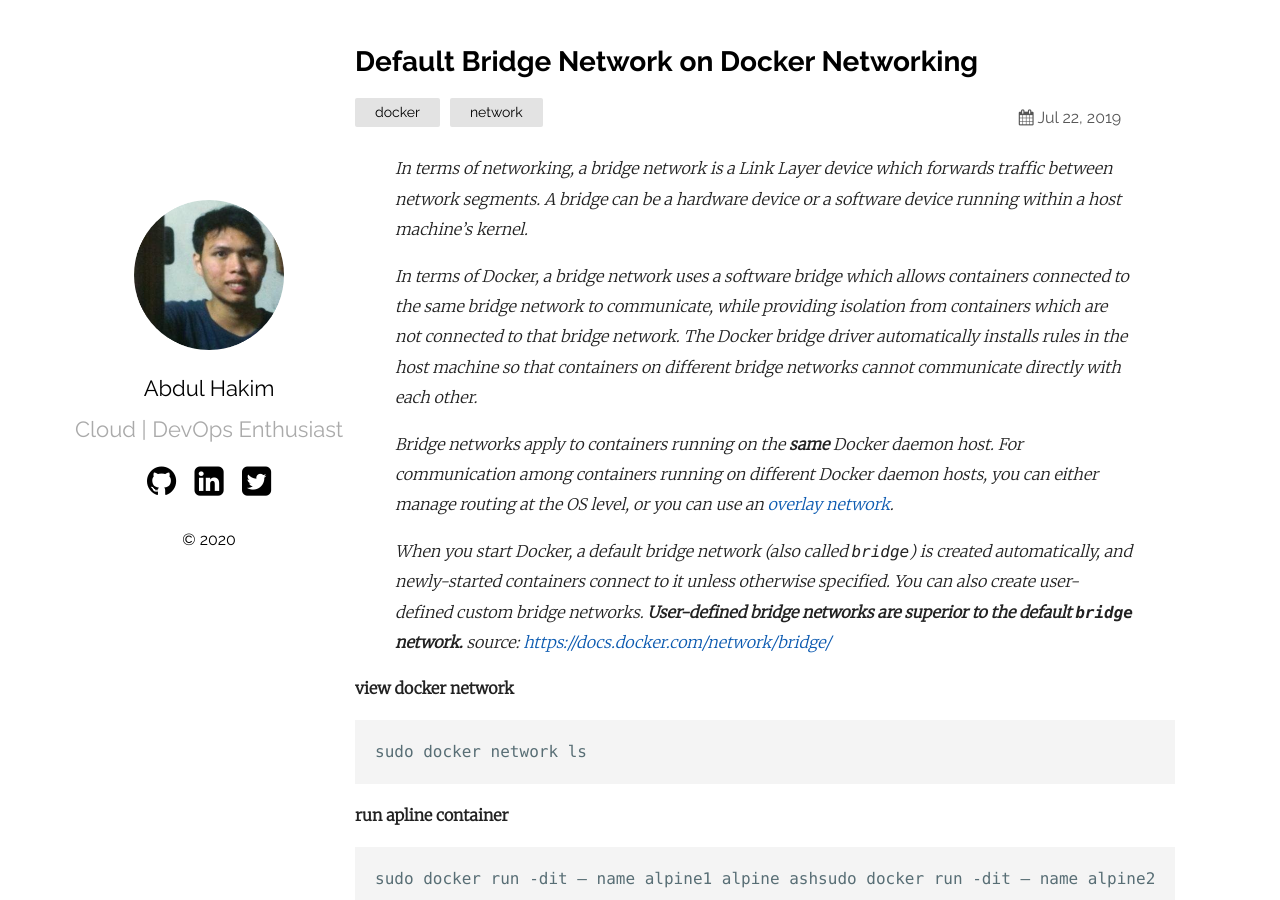
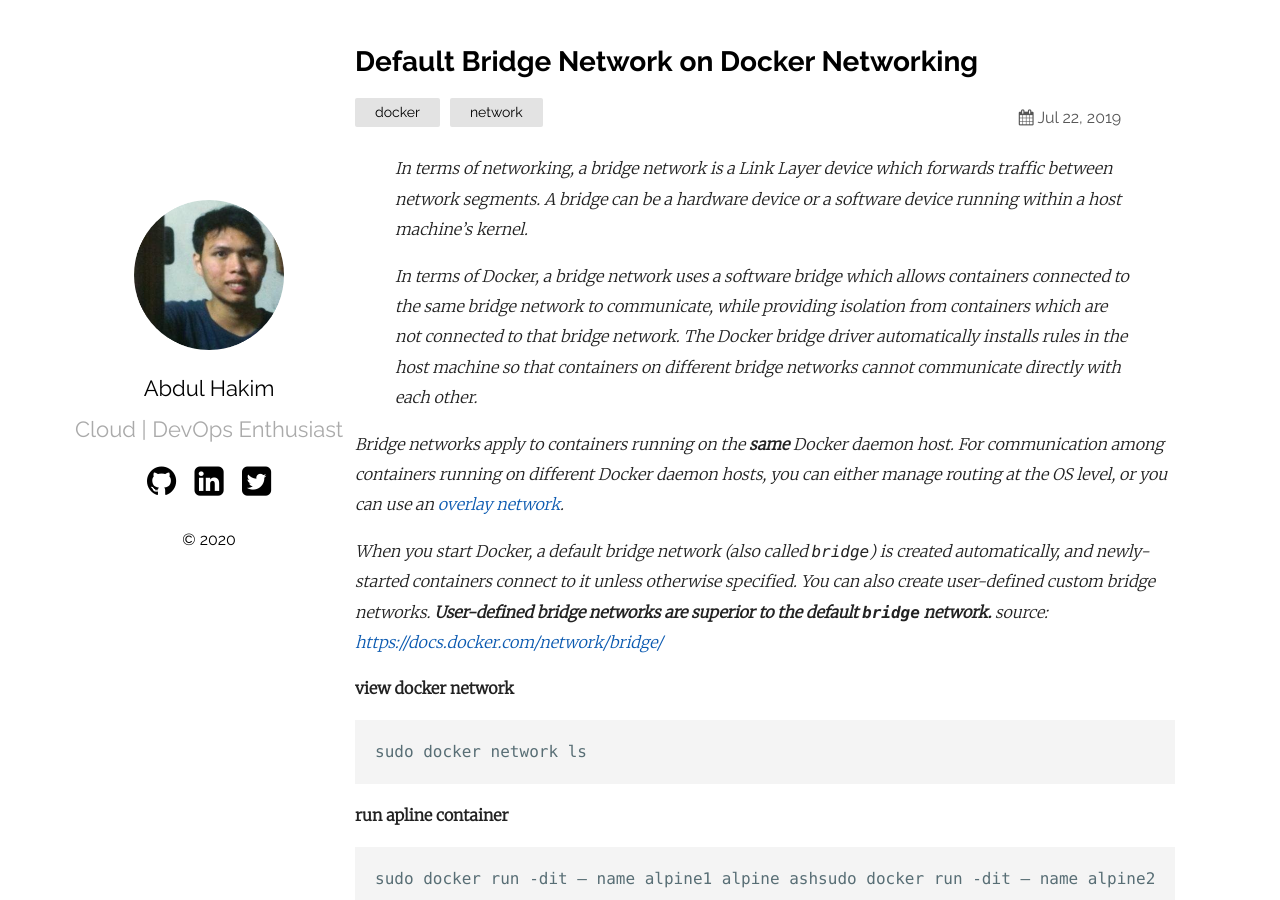
Before and after one commit to ahakimx/ahakimx.github.io, a Jekyll site: the page built from _posts/2019-07-22-default-bridge-network-on-docker-networking.md, in a window 1280 px wide and 900 px high. Built offline with Jekyll 4.4.1, drawn with Linux system fonts in a browser that asks for light colours.

```diff
--- a/_posts/2019-07-22-default-bridge-network-on-docker-networking.md
+++ b/_posts/2019-07-22-default-bridge-network-on-docker-networking.md
@@ -6,12 +6,12 @@ categories: docker network
 
 ---
 > _In terms of networking, a bridge network is a Link Layer device which forwards traffic between network segments. A bridge can be a hardware device or a software device running within a host machine’s kernel._
->
+
 > _In terms of Docker, a bridge network uses a software bridge which allows containers connected to the same bridge network to communicate, while providing isolation from containers which are not connected to that bridge network. The Docker bridge driver automatically installs rules in the host machine so that containers on different bridge networks cannot communicate directly with each other._
->
-> _Bridge networks apply to containers running on the **same** Docker daemon host. For communication among containers running on different Docker daemon hosts, you can either manage routing at the OS level, or you can use an_ [_overlay network_](https://docs.docker.com/network/overlay/)_._
->
-> _When you start Docker, a default bridge network (also called `bridge`) is created automatically, and newly-started containers connect to it unless otherwise specified. You can also create user-defined custom bridge networks. **User-defined bridge networks are superior to the default `bridge` network.** source:_ [_https://docs.docker.com/network/bridge/_](https://docs.docker.com/network/bridge/ "https://docs.docker.com/network/bridge/")
+
+_Bridge networks apply to containers running on the **same** Docker daemon host. For communication among containers running on different Docker daemon hosts, you can either manage routing at the OS level, or you can use an_ [_overlay network_](https://docs.docker.com/network/overlay/)_._
+
+_When you start Docker, a default bridge network (also called `bridge`) is created automatically, and newly-started containers connect to it unless otherwise specified. You can also create user-defined custom bridge networks. **User-defined bridge networks are superior to the default `bridge` network.** source:_ [_https://docs.docker.com/network/bridge/_](https://docs.docker.com/network/bridge/ "https://docs.docker.com/network/bridge/")
 
 **view docker network**
 
```
